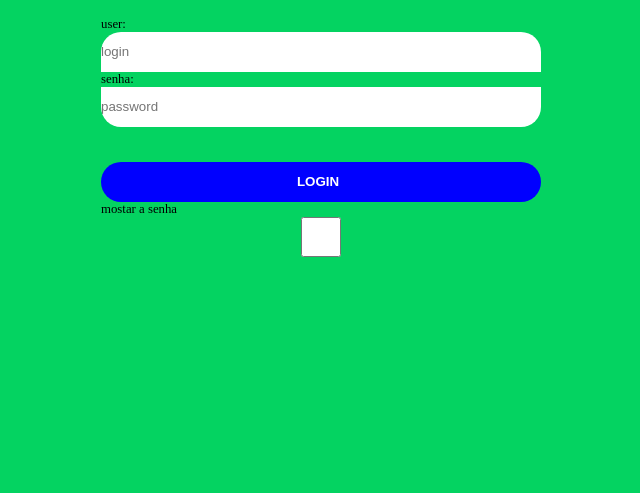
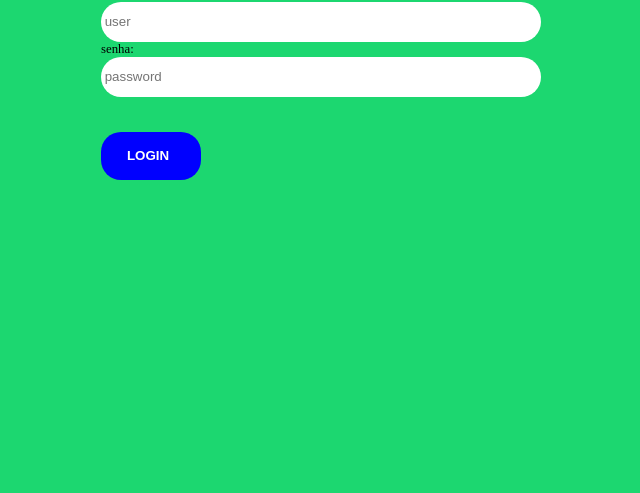
Before and after one commit to Maikongab20/site_para_coleta_de_ovos, a website: page index.html in a window 1280 px wide. Shown: the part 307-800 px from the top of the page, without its empty margins (319-959 px from the left). Drawn offline with Linux system fonts and the light colour scheme.

Commit message:
mudansa no estilo

```diff
--- a/index.html
+++ b/index.html
@@ -8,23 +8,18 @@
 
 </head>
 <body>
-    <div class="login_container">
-          <img  src="/img/logo2.webp" id="logo"/>
-          <form>
+
+          <form class="login">
+            <img  src="/img/logo2.webp" id="logo"/>
             <label for="login">user:</label>
-            <input type="number" id="login" placeholder="login" name="email"/>
+            <input type="email" id="login" placeholder=" user" name="email"/>
 
             <label for="senha">senha: </label>
-            <input type="password" id="senha" placeholder="password" name="password"/>
+            <input type="password" id="senha" placeholder=" password" name="password"/>
 
             <input type="submit" value="login"/>
 
-            <div class="mostar_senha">
-              <label for="mostar">mostar a senha</label>
-              <input type="checkbox" id="mostar"/>
-            </div>
           </form>
-    </div>
 
 </body>
 </html>
--- a/style/style_index.css
+++ b/style/style_index.css
@@ -10,12 +10,12 @@ a{
 }
 
 body{
-    background-color: #04D361;
+    background: rgba(4, 211, 97, 0.9);
 }
 
 /* container de login*/
 
-.login_container{
+.login{
 
     display: flex;
     flex-direction: column;
@@ -25,7 +25,6 @@ body{
     padding: 20px 30px;
     margin-top: 20vh;
     border-radius: 10px;
-    text-align: center;
 
 }
 img{
@@ -40,40 +39,39 @@ form{
 
 }
 
-label, input{
+label{
     display: block;
     width: 100%;
-
+    font-size: 0.9rem;
+    font-size: bold;
+    font-size: 0.8rem;
 
 }
 
-label{
 
-    font-size: bold;
-    font-size: .8rem;
-    text-align: left;
-
-}
 
 input{
+        display: inline-block;
     height: 40px;
     background-color: #FFFFFF;
 
 
+
 }
 #login{
-    border-radius: 20px 20px 0px 0px;
+    border-radius: 20px 20px 20px 20px;
 }
 
 #senha{
-    border-radius: 0px 0px 20px 20px;
+    border-radius: 20px 20px 20px 20px;
 }
 
 input[type = "submit"]{
     text-align: center;
     text-transform: uppercase;
     font-weight: bold;
-    height: 40px;
+    height: 48px;
+    width: 100px;
     border-radius: 20px;
     margin-top: 35px;
     color: #ffffff;
```
